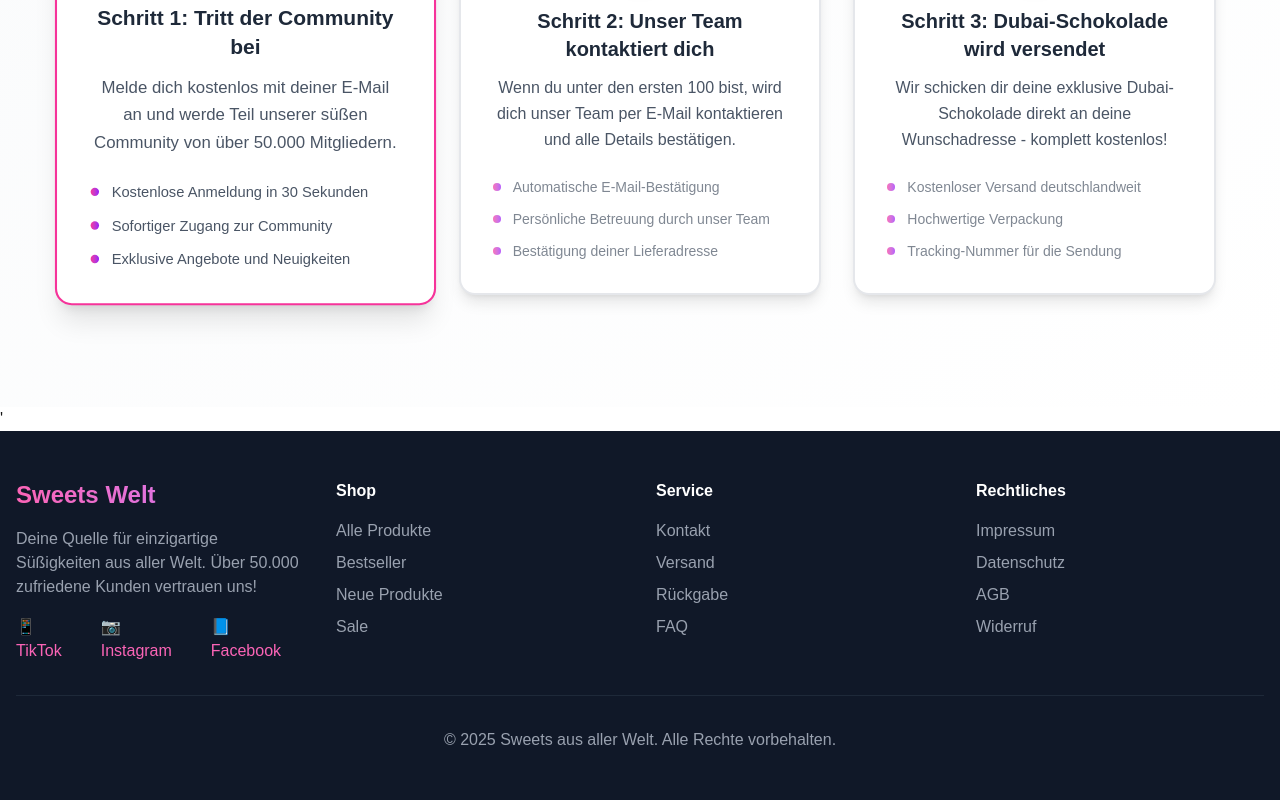
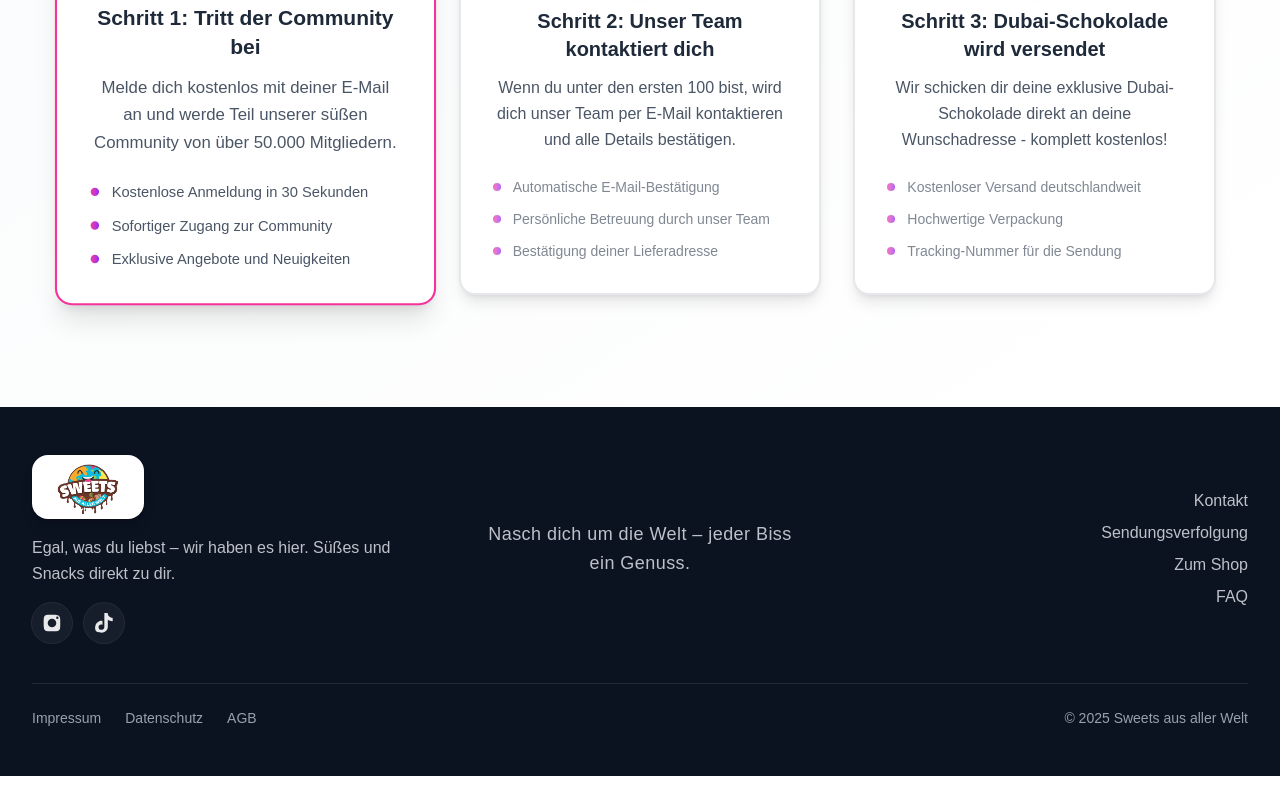
Before and after one commit to DevBerkcan/sweetsfunnel, a Next.js app: page / in a window 1280 px wide. Shown: the part 1525-2325 px from the top of the page. After the commit the page ends 2301 px from the top, so only its background shows below. Built offline with nearby package versions, Linux system fonts and the light colour scheme.

Commit message:
change footer

```diff
--- /dev/null
+++ b/app/components/Footer.tsx
@@ -0,0 +1,91 @@
+"use client";
+
+import Image from "next/image";
+
+export default function Footer() {
+  return (
+    <footer className="bg-[#0B1220] text-white">
+      <div className="mx-auto max-w-7xl px-4 sm:px-6 lg:px-8 py-12">
+        {/* Top: content grid */}
+        <div className="grid grid-cols-1 md:grid-cols-3 gap-10 md:gap-12 md:items-center">
+          {/* Left: Logo + claim + socials */}
+          <div className="text-center md:text-left">
+            {/* White logo badge for contrast */}
+            <div className="flex items-center justify-center md:justify-start">
+              <div className="relative w-28 h-16 rounded-2xl bg-white p-2 shadow-lg ring-1 ring-black/10 mb-4">
+                <Image
+                  src="/sweets_transparency.svg"
+                  alt="Sweets aus aller Welt – Logo"
+                  fill
+                  priority
+                  className="object-contain"
+                  sizes="112px"
+                />
+              </div>
+            </div>
+
+            <p className="text-gray-300/90 leading-relaxed mb-4">
+              Egal, was du liebst – wir haben es hier. Süßes und Snacks direkt zu dir.
+            </p>
+
+            <nav aria-label="Social" className="flex gap-3 justify-center md:justify-start">
+              <a
+                href="https://www.instagram.com/sweetsausallerwelt/"
+                target="_blank"
+                rel="noopener noreferrer"
+                className="group inline-flex h-10 w-10 items-center justify-center rounded-full bg-white/5 ring-1 ring-white/10 hover:bg-white/10 focus-visible:outline-none focus-visible:ring-2 focus-visible:ring-white/30 transition"
+                aria-label="Instagram"
+              >
+                <svg className="h-5 w-5 text-white/90 group-hover:text-white" viewBox="0 0 24 24" fill="currentColor" aria-hidden="true">
+                  <path d="M12 2.2c3.2 0 3.6.01 4.9.07 3.25.15 4.77 1.69 4.92 4.92.06 1.27.07 1.65.07 4.89s-.01 3.62-.07 4.89c-.15 3.23-1.67 4.77-4.92 4.92-1.27.06-1.65.07-4.9.07s-3.63-.01-4.9-.07c-3.26-.15-4.77-1.7-4.92-4.92C2.01 15.62 2 15.24 2 12s.01-3.62.07-4.89C2.22 3.88 3.74 2.35 7 2.2 8.27 2.14 8.65 2.13 11.9 2.13h.1zM12 6.84A5.16 5.16 0 1 0 17.16 12 5.17 5.17 0 0 0 12 6.84Zm6.41-2.52a1.44 1.44 0 1 0 1.44 1.44 1.44 1.44 0 0 0-1.44-1.44Z" />
+                </svg>
+              </a>
+              <a
+                href="https://www.tiktok.com/@sweetsausallerwelt"
+                target="_blank"
+                rel="noopener noreferrer"
+                className="group inline-flex h-10 w-10 items-center justify-center rounded-full bg-white/5 ring-1 ring-white/10 hover:bg-white/10 focus-visible:outline-none focus-visible:ring-2 focus-visible:ring-white/30 transition"
+                aria-label="TikTok"
+              >
+                <svg className="h-5 w-5 text-white/90 group-hover:text-white" viewBox="0 0 24 24" fill="currentColor" aria-hidden="true">
+                  <path d="M12.53.01h3.91c.08 1.53.63 3.1 1.75 4.18a7.7 7.7 0 0 0 4.24 1.8v4.03c-1.44-.06-2.89-.36-4.2-.98-.57-.26-1.1-.59-1.62-.93l-.02 8.75c-.08 1.4-.54 2.79-1.35 3.94A7.88 7.88 0 0 1 6.62 23a6.98 6.98 0 0 1-4.08-1.03A7.52 7.52 0 0 1 1.5 16.2c.18-1.9 1.12-3.71 2.58-4.95 1.66-1.45 3.98-2.14 6.15-1.73 0 1.49-.04 2.97-.04 4.45a3.63 3.63 0 0 0-3.16.24 3.28 3.28 0 0 0-1.5 3.35 3.27 3.27 0 0 0 3.64 2.62c1.12 0 2.19-.66 2.77-1.61.2-.33.4-.67.41-1.06.1-1.79.06-3.57.07-5.36.02-4.03 0-8.05.03-12.07Z" />
+                </svg>
+              </a>
+            </nav>
+          </div>
+
+          {/* Middle: Tagline */}
+          <div className="text-center md:px-6">
+            <p className="text-gray-300/90 leading-relaxed md:max-w-md mx-auto text-lg tracking-wide">
+              Nasch dich um die Welt – jeder Biss ein Genuss.
+            </p>
+          </div>
+
+          {/* Right: Quick links */}
+          <nav className="hidden md:flex md:justify-end" aria-label="Footer links">
+            <ul className="space-y-2 text-right">
+              <li><a href="https://sweetsausallerwelt.de/pages/contact" className="text-gray-300/90 hover:text-white underline decoration-transparent hover:decoration-white/30 underline-offset-4 transition">Kontakt</a></li>
+              <li><a href="https://sweetsausallerwelt.de/apps/track123" className="text-gray-300/90 hover:text-white underline decoration-transparent hover:decoration-white/30 underline-offset-4 transition">Sendungsverfolgung</a></li>
+              <li><a href="https://sweetsausallerwelt.de/" className="text-gray-300/90 hover:text-white underline decoration-transparent hover:decoration-white/30 underline-offset-4 transition">Zum Shop</a></li>
+              <li><a href="https://sweetsausallerwelt.de/pages/faq" className="text-gray-300/90 hover:text-white underline decoration-transparent hover:decoration-white/30 underline-offset-4 transition">FAQ</a></li>
+            </ul>
+          </nav>
+        </div>
+
+        {/* Divider + legal row */}
+        <div className="mt-10 pt-6 border-t border-white/10">
+          <div className="flex flex-col gap-3 md:flex-row md:items-center md:justify-between">
+            <div className="flex flex-wrap justify-center md:justify-start gap-x-6 gap-y-2 text-sm text-gray-400">
+              <a href="https://sweetsausallerwelt.de/pages/impressum" className="hover:text-white transition">Impressum</a>
+              <a href="https://sweetsausallerwelt.de/pages/datenschutzerklarung" className="hover:text-white transition">Datenschutz</a>
+              <a href="https://sweetsausallerwelt.de/pages/agb" className="hover:text-white transition">AGB</a>
+            </div>
+            <p className="text-center md:text-right text-sm text-gray-400">
+              &copy; {new Date().getFullYear()} Sweets aus aller Welt
+            </p>
+          </div>
+        </div>
+      </div>
+    </footer>
+  );
+}
--- a/app/page.tsx
+++ b/app/page.tsx
@@ -5,7 +5,7 @@ import { motion } from "framer-motion";
 import Head from "next/head";
 import HeroSection from "./components/HeroSection";
 import StepByStepGuide from "./components/StepByStepGuide";
-import NewsletterSignup from "./components/NewsletterSignup";
+import Footer from "./components/Footer";
 
 function trackEvent(eventName: any) {
   // Placeholder for analytics event tracking
@@ -71,116 +71,9 @@ export default function Home() {
 
       {/* Step by Step Guide - NEU HINZUGEFÜGT */}
       <StepByStepGuide />
-'
-      {/* Footer */}
-      <footer className="bg-gray-900 text-white py-12">
-        <div className="container mx-auto px-4">
-          <div className="grid grid-cols-1 md:grid-cols-4 gap-8">
-            <div>
-              <h3 className="text-2xl font-bold mb-4 bg-gradient-to-r from-pink-400 to-purple-400 bg-clip-text text-transparent">
-                Sweets Welt
-              </h3>
-              <p className="text-gray-400 mb-4">
-                Deine Quelle für einzigartige Süßigkeiten aus aller Welt. Über
-                50.000 zufriedene Kunden vertrauen uns!
-              </p>
-              <div className="flex gap-4">
-                <a href="#" className="text-pink-400 hover:text-pink-300">
-                  📱 TikTok
-                </a>
-                <a href="#" className="text-pink-400 hover:text-pink-300">
-                  📷 Instagram
-                </a>
-                <a href="#" className="text-pink-400 hover:text-pink-300">
-                  📘 Facebook
-                </a>
-              </div>
-            </div>
 
-            <div>
-              <h4 className="font-bold mb-4">Shop</h4>
-              <ul className="space-y-2 text-gray-400">
-                <li>
-                  <a href="#" className="hover:text-white">
-                    Alle Produkte
-                  </a>
-                </li>
-                <li>
-                  <a href="#" className="hover:text-white">
-                    Bestseller
-                  </a>
-                </li>
-                <li>
-                  <a href="#" className="hover:text-white">
-                    Neue Produkte
-                  </a>
-                </li>
-                <li>
-                  <a href="#" className="hover:text-white">
-                    Sale
-                  </a>
-                </li>
-              </ul>
-            </div>
-
-            <div>
-              <h4 className="font-bold mb-4">Service</h4>
-              <ul className="space-y-2 text-gray-400">
-                <li>
-                  <a href="#" className="hover:text-white">
-                    Kontakt
-                  </a>
-                </li>
-                <li>
-                  <a href="#" className="hover:text-white">
-                    Versand
-                  </a>
-                </li>
-                <li>
-                  <a href="#" className="hover:text-white">
-                    Rückgabe
-                  </a>
-                </li>
-                <li>
-                  <a href="#" className="hover:text-white">
-                    FAQ
-                  </a>
-                </li>
-              </ul>
-            </div>
-
-            <div>
-              <h4 className="font-bold mb-4">Rechtliches</h4>
-              <ul className="space-y-2 text-gray-400">
-                <li>
-                  <a href="#" className="hover:text-white">
-                    Impressum
-                  </a>
-                </li>
-                <li>
-                  <a href="#" className="hover:text-white">
-                    Datenschutz
-                  </a>
-                </li>
-                <li>
-                  <a href="#" className="hover:text-white">
-                    AGB
-                  </a>
-                </li>
-                <li>
-                  <a href="#" className="hover:text-white">
-                    Widerruf
-                  </a>
-                </li>
-              </ul>
-            </div>
-          </div>
-
-          <div className="border-t border-gray-800 mt-8 pt-8 text-center text-gray-400">
-            <p>&copy; 2025 Sweets aus aller Welt. Alle Rechte vorbehalten.</p>
-          </div>
-        </div>
-      </footer>
+      {/* Footer Komponente */}
+      <Footer />
     </>
   );
 }
```
Also changed, not shown: public/sweets_transparency.svg (added).
